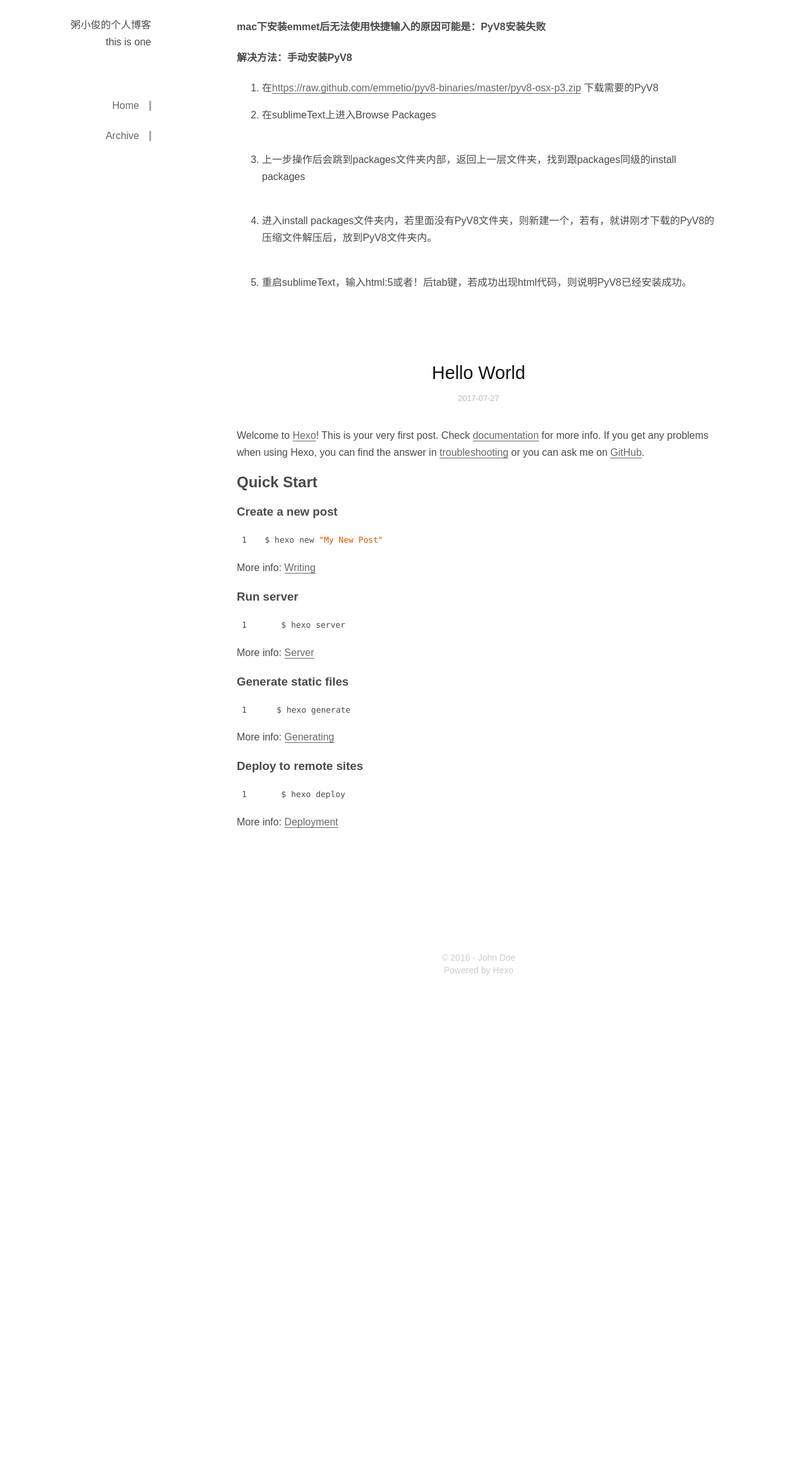
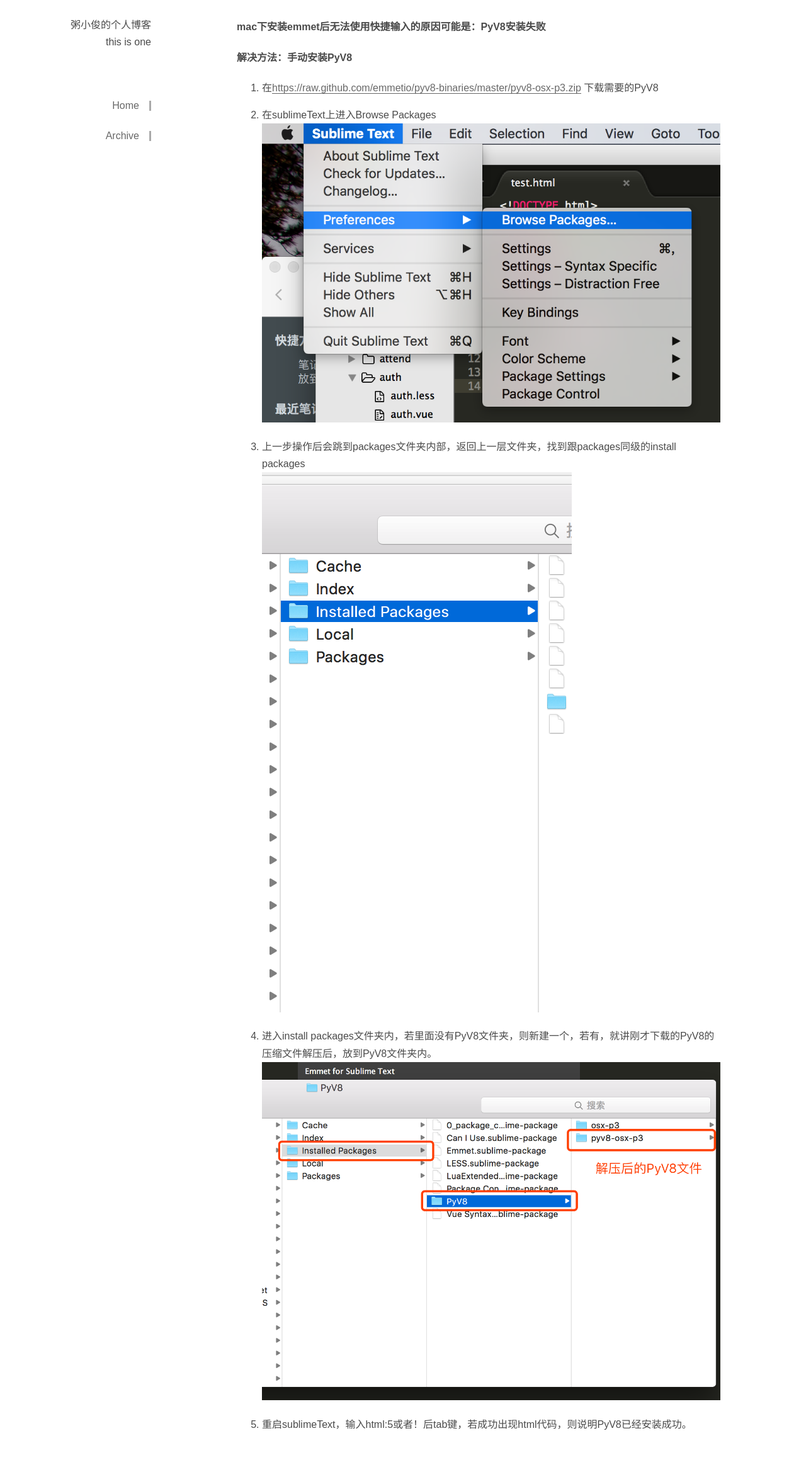
Before and after one commit to zhoujunli/zhoujunli.github.io, a plain HTML site: page index.html in a window 1280 px wide. Shown: the part 214-2560 px from the top of the page at 63% size. Before the commit the page ends 1797 px from the top, so only its background shows below. Drawn offline with Linux system fonts and the light colour scheme; a small style sheet from the web is missing.

Commit message:
Site updated: 2017-07-27 16:29:18

```diff
--- a/index.html
+++ b/index.html
@@ -86,11 +86,11 @@
         <h4 id="mac下安装emmet后无法使用快捷输入的原因可能是：PyV8安装失败"><a href="#mac下安装emmet后无法使用快捷输入的原因可能是：PyV8安装失败" class="headerlink" title="mac下安装emmet后无法使用快捷输入的原因可能是：PyV8安装失败"></a>mac下安装emmet后无法使用快捷输入的原因可能是：PyV8安装失败</h4><h4 id="解决方法：手动安装PyV8"><a href="#解决方法：手动安装PyV8" class="headerlink" title="解决方法：手动安装PyV8"></a>解决方法：手动安装PyV8</h4><ol>
 <li><p>在<a href="https://raw.github.com/emmetio/pyv8-binaries/master/pyv8-osx-p3.zip" target="_blank" rel="external">https://raw.github.com/emmetio/pyv8-binaries/master/pyv8-osx-p3.zip</a> 下载需要的PyV8</p>
 </li>
-<li><p>在sublimeText上进入Browse Packages<br> <img src="/public/assets/mac_emmet/1.png" alt=""></p>
+<li><p>在sublimeText上进入Browse Packages<br> <img src="/assets/mac_emmet/1.png" alt=""></p>
 </li>
 <li><p>上一步操作后会跳到packages文件夹内部，返回上一层文件夹，找到跟packages同级的install packages<br> <img src="/assets/mac_emmet/2.png" alt=""></p>
 </li>
-<li><p>进入install packages文件夹内，若里面没有PyV8文件夹，则新建一个，若有，就讲刚才下载的PyV8的压缩文件解压后，放到PyV8文件夹内。<br> <img src="public/assets/mac_emmet/3.png" alt=""></p>
+<li><p>进入install packages文件夹内，若里面没有PyV8文件夹，则新建一个，若有，就讲刚才下载的PyV8的压缩文件解压后，放到PyV8文件夹内。<br> <img src="/assets/mac_emmet/3.png" alt=""></p>
 </li>
 <li><p>重启sublimeText，输入html:5或者！后tab键，若成功出现html代码，则说明PyV8已经安装成功。</p>
 </li>
```
Also changed, not shown: 2017/07/27/这是我的第一个博客/index.html (+2 -2 lines), tags/emmet/index.html (+2 -2 lines), tags/emmet快捷键/index.html (+2 -2 lines), tags/mac/index.html (+2 -2 lines), assets/mac_emmet/1.png (added), assets/mac_emmet/2.png (added), assets/mac_emmet/3.png (added).
